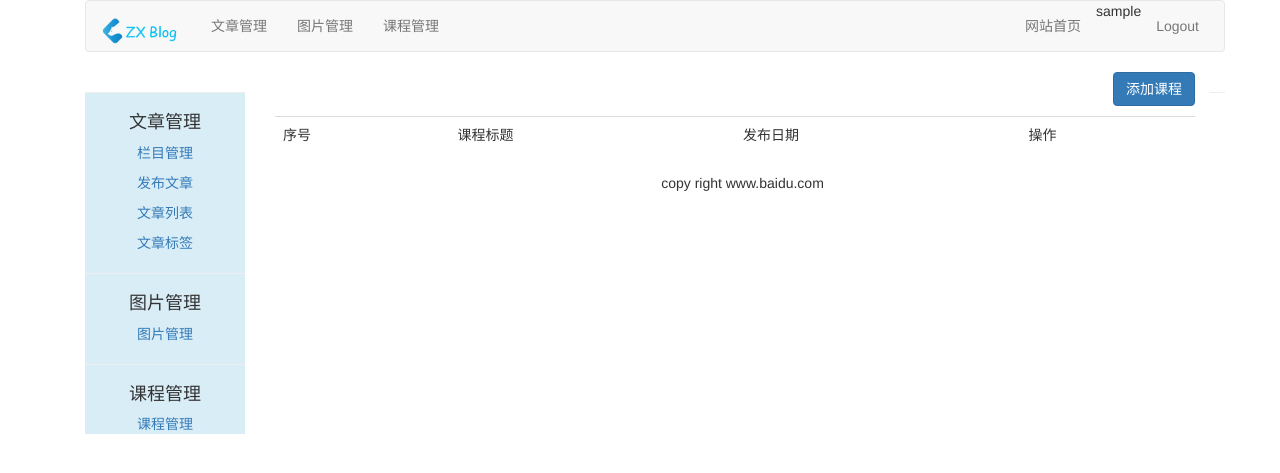
After one commit to HelloTecXin/ZXBlog, a Django app: page /course/manage-course/ in a window 1280 px wide. The commit adds this page. Shown: the top 473 px of the page. Run offline with Django 3.2, Linux system fonts and the light colour scheme; the visitor is signed in with stand-in values (Sample User, id 1); data that the repository does not hold is empty; some libraries are stand-ins or nearby versions.

Commit message:
添加查看课程部分

```diff
--- a/mysite/course/urls.py
+++ b/mysite/course/urls.py
@@ -1,6 +1,6 @@
 from django.urls import path
 from django.views.generic import TemplateView
-from .views import AboutView,CourseListView
+from .views import AboutView,CourseListView,ManageCourseListView
 
 app_name = "course"
 
@@ -8,5 +8,6 @@ urlpatterns =[
     # path('about/',TemplateView.as_view(template_name="course/about.html")),
     path('about/',AboutView.as_view(),name="about"),
     path('course_list/',CourseListView.as_view(),name="course_list"),
+    path('manage-course/',ManageCourseListView.as_view(),name='manage_course'),
 
 ]
--- a/mysite/course/views.py
+++ b/mysite/course/views.py
@@ -5,6 +5,7 @@ from .models import Course
 from django.contrib.auth.models import User
 import json
 from django.http import HttpResponse
+from braces.views import LoginRequiredMixin
 
 
 class AboutView(TemplateView):
@@ -18,9 +19,9 @@ class CourseListView(ListView):
     template_name = 'course/course_list.html'
 
     # 不重写queryset则 model=Course 得到所有记录不筛选
-    def get_queryset(self):
-        qs = super(CourseListView, self).get_queryset() # 调用了父类的get_queryset()方法，
-        return qs.filter(user = User.objects.get(username="张鑫"))   # 根据得到的对象依据条件进行筛选
+    # def get_queryset(self):
+    #     qs = super(CourseListView, self).get_queryset() # 调用了父类的get_queryset()方法，
+    #     return qs.filter(user = User.objects.get(username="张鑫"))   # 根据得到的对象依据条件进行筛选
 
 
 class UserMixin:    # 这个类将被用于后面的类中，而不是作为视图使用
@@ -29,8 +30,9 @@ class UserMixin:    # 这个类将被用于后面的类中，而不是作为视
         return qs.filter(user=self.request.user)
 
 
-class UserCourseMixin(UserMixin):  # 还是一个Mixin，但它继承了UserMixin， 上面定义的方法也被带入到当前类中
-    module = Course
+class UserCourseMixin(UserMixin,LoginRequiredMixin):  # 还是一个Mixin，但它继承了UserMixin， 上面定义的方法也被带入到当前类中
+    model = Course
+    login_url = "/account/login/"
 
 
 class ManageCourseListView(UserCourseMixin,ListView): # 继承顺序，一般Mixin类放在左边，其他类放在右边
--- a/mysite/templates/article/header.html
+++ b/mysite/templates/article/header.html
@@ -10,6 +10,7 @@
             <ul class="nav navbar-nav" role="tablist">
                 <li><a href="{% url 'article:article_column' %}">文章管理</a> </li>
                 <li><a href="{% url 'image:list_images' %}">图片管理</a> </li>
+                <li><a href="{% url 'course:manage_course' %}">课程管理</a> </li>
             </ul>
             <ul class="nav navbar-nav navbar-right" style="margin-right: 10px">
                 <li><a href="{% url 'blog:blog_title' %}">网站首页</a> </li>
--- a/mysite/templates/article/leftslider.html
+++ b/mysite/templates/article/leftslider.html
@@ -1,15 +1,21 @@
 <div class="bg-info">
-    <div class="text-center"style="margin-top: 5px">
+    <div class="text-center"style="margin-top: 10px">
+        <hr>
         <p><h4>文章管理</h4></p>
-
         <p><a href="{% url 'article:article_column' %}">栏目管理</a> </p>
         <p><a href="{% url 'article:article_post' %}">发布文章</a> </p>
         <p><a href="{% url 'article:article_list' %}">文章列表</a> </p>
         <p><a href="{% url 'article:article_tag' %}">文章标签</a> </p>
     </div>
+    <hr>
     <div class="text-center" style="margin-top: 5px">
         <p><h4>图片管理</h4></p>
         <p><a href="{% url 'image:list_images' %}">图片管理</a> </p>
     </div>
+    <hr>
+    <div class="text-center" style="margin-top:5px">
+        <p><h4>课程管理</h4></p>
+        <p><a href="{% url 'course:manage_course' %}">课程管理</a> </p>
+    </div>
 
 </div>
--- /dev/null
+++ b/mysite/templates/course/manage/manage_course_list.html
@@ -0,0 +1,28 @@
+{% extends "article/base.html" %}
+{% block title %}manage course{% endblock %}
+{% block content %}
+<div>
+    <div class="text-right">
+        <button type="button" class="btn btn-primary">添加课程</button>
+    </div>
+    <table class="table table-hover" style="margin-top: 10px;">
+        <tr>
+            <td>序号</td>
+            <td>课程标题</td>
+            <td>发布日期</td>
+            <td>操作</td>
+        </tr>
+        {% for course in courses %}
+        <tr id={{ forloop.counter }}>
+            <td>{{ forloop.counter }}</td>
+            <td>{{ course.title }}</td>
+            <td>{{ course.created|date:"Y-m-d" }}</td>
+            <td>
+                <a name="edit" href="#"><span class="glyphicon glyphicon-pencil"></span></a>
+                <a name="delete" href="#"><span class="glyphicon glyphicon-trash" style="margin-left: 20px"></span></a>
+            </td>
+        </tr>
+        {% endfor %}
+    </table>
+</div>
+{% endblock %}
```
